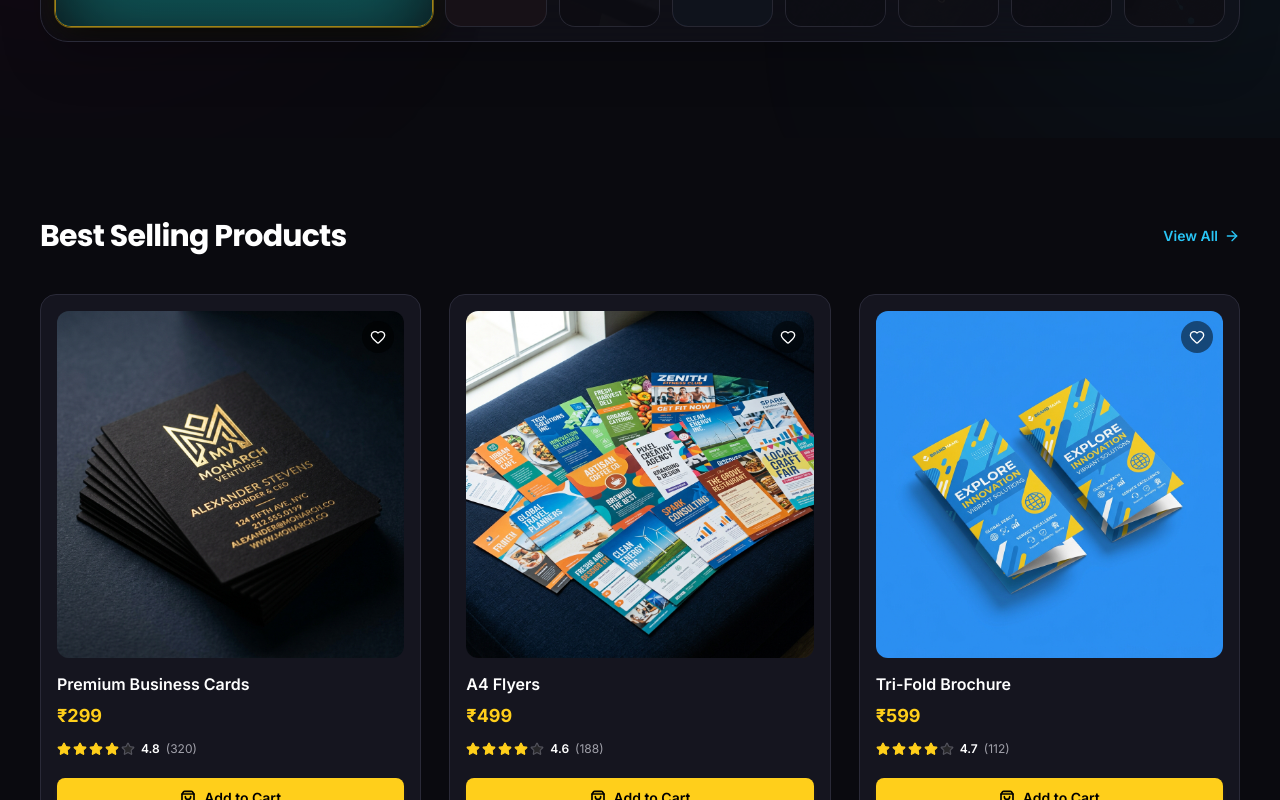
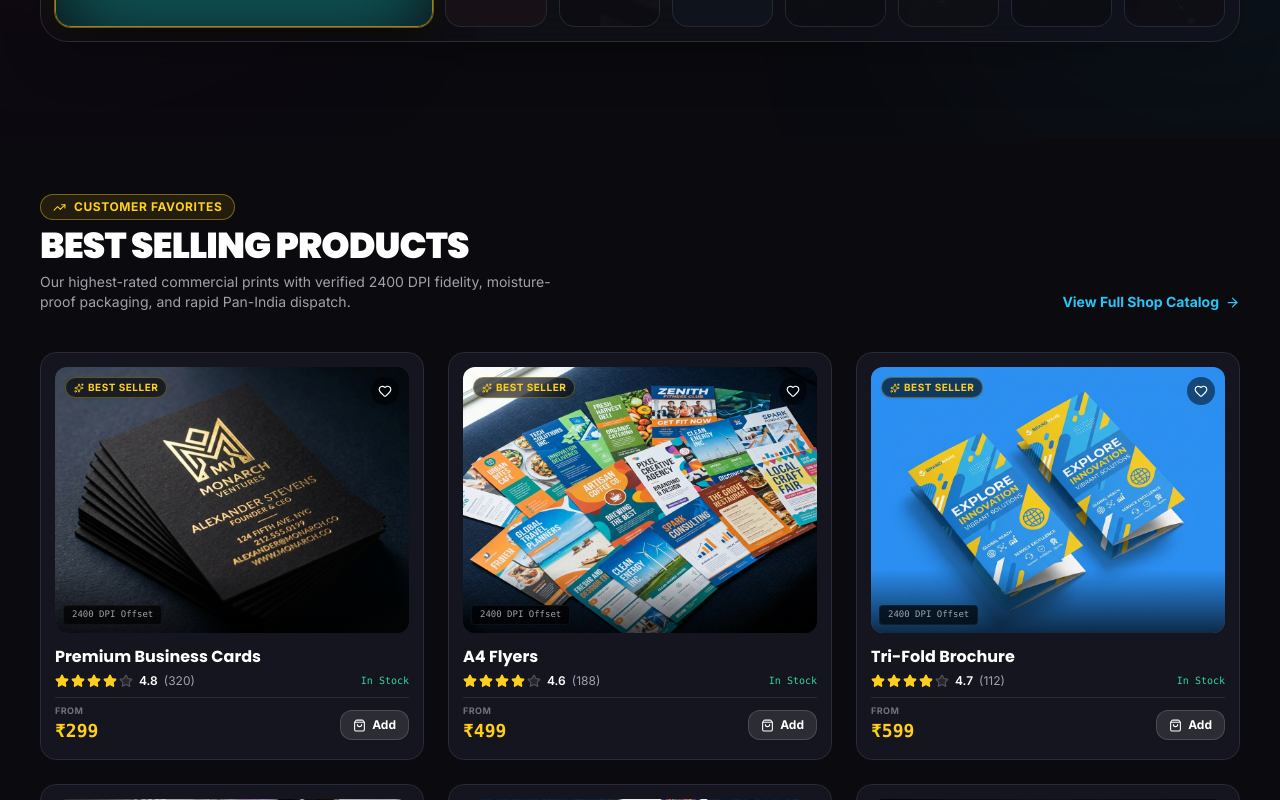
Before and after one commit to MrPrinceSaxena/StarPress, a Next.js app: page / in a window 1280 px wide. Shown: the part 1500-2300 px from the top of the page. Built offline with nearby package versions, Linux system fonts and the light colour scheme.

Commit message:
feat(home): re-polish BestSellers with space-efficient 4:3 cards and inline action row

```diff
--- a/src/components/sections/BestSellers.tsx
+++ b/src/components/sections/BestSellers.tsx
@@ -2,7 +2,7 @@
 
 import React from "react";
 import Link from "next/link";
-import { ArrowRight } from "lucide-react";
+import { ArrowRight, Sparkles, TrendingUp } from "lucide-react";
 import { BEST_SELLERS, ProductItem } from "@/lib/data";
 import ProductCard from "@/components/ui/ProductCard";
 
@@ -12,27 +12,40 @@ export interface BestSellersProps {
 
 export default function BestSellers({ onAddToCart }: BestSellersProps) {
   return (
-    <section className="py-16 md:py-20">
+    <section className="py-14 md:py-18 relative">
       <div className="max-w-[1280px] mx-auto px-6 lg:px-10">
-        {/* Header Row */}
-        <div className="flex items-center justify-between mb-8 md:mb-10">
-          <h2 className="font-display font-bold text-2xl sm:text-3xl text-text-primary tracking-tight">
-            Best Selling Products
-          </h2>
+        {/* Section Header */}
+        <div className="flex flex-col sm:flex-row sm:items-end justify-between gap-4 mb-8 md:mb-10">
+          <div className="space-y-1.5">
+            <div className="inline-flex items-center gap-2 px-3 py-1 rounded-full border border-brand-yellow/40 bg-brand-yellow/10 text-brand-yellow text-xs font-bold uppercase tracking-wider">
+              <TrendingUp size={13} />
+              <span>Customer Favorites</span>
+            </div>
+
+            <h2 className="font-display font-black text-2xl sm:text-3xl lg:text-4xl text-white uppercase tracking-tight">
+              Best Selling Products
+            </h2>
+
+            <p className="text-xs sm:text-sm text-text-secondary max-w-lg leading-relaxed">
+              Our highest-rated commercial prints with verified 2400 DPI fidelity, moisture-proof
+              packaging, and rapid Pan-India dispatch.
+            </p>
+          </div>
+
           <Link
             href="/shop"
-            className="inline-flex items-center gap-1.5 text-sm font-semibold text-brand-cyan hover:text-cyan-300 transition-colors group"
+            className="inline-flex items-center gap-1.5 text-xs sm:text-sm font-bold text-brand-cyan hover:text-cyan-300 transition-colors group shrink-0"
           >
-            <span>View All</span>
+            <span>View Full Shop Catalog</span>
             <ArrowRight
-              size={16}
-              className="group-hover:translate-x-1 transition-transform duration-150"
+              size={15}
+              className="group-hover:translate-x-1 transition-transform duration-200"
             />
           </Link>
         </div>
 
-        {/* 6 Featured Best Selling Products Grid */}
-        <div className="grid grid-cols-1 sm:grid-cols-2 lg:grid-cols-3 gap-6 sm:gap-7">
+        {/* Smart Compact 3×2 Products Grid */}
+        <div className="grid grid-cols-1 sm:grid-cols-2 lg:grid-cols-3 gap-4 sm:gap-5 lg:gap-6">
           {BEST_SELLERS.map((product) => (
             <ProductCard
               key={product.id}
--- a/src/components/ui/ProductCard.tsx
+++ b/src/components/ui/ProductCard.tsx
@@ -3,10 +3,9 @@
 import React, { useState } from "react";
 import Image from "next/image";
 import Link from "next/link";
-import { Heart, ShoppingBag, Check } from "lucide-react";
+import { Heart, ShoppingBag, Check, Sparkles } from "lucide-react";
 import { ProductItem } from "@/lib/data";
 import StarRating from "./StarRating";
-import Button from "./Button";
 import { useCart } from "@/context/CartContext";
 import { useWishlist } from "@/context/WishlistContext";
 
@@ -44,20 +43,32 @@ export default function ProductCard({
   };
 
   return (
-    <div className="group relative flex flex-col bg-bg-surface rounded-2xl border border-border-subtle p-4 transition-all duration-200 hover:-translate-y-1 hover:border-brand-magenta/40 hover:shadow-[0_0_24px_rgba(240,23,156,0.15)]">
-      {/* Product Image Container */}
-      <div className="relative w-full aspect-square rounded-xl overflow-hidden bg-bg-surface-alt mb-3.5">
+    <div className="group relative flex flex-col justify-between bg-bg-surface rounded-2xl border border-border-subtle p-3 sm:p-3.5 transition-all duration-300 hover:-translate-y-1 hover:border-brand-magenta/50 hover:shadow-[0_8px_30px_rgba(240,23,156,0.15)] select-none">
+      {/* 1. Compact Product Image (4:3 Aspect Ratio for Space-Efficiency) */}
+      <div className="relative w-full aspect-[4/3] rounded-xl overflow-hidden bg-bg-surface-alt mb-3">
         <Link href={product.href} className="block w-full h-full relative">
           <Image
             src={product.imageSrc}
             alt={product.name}
             fill
-            sizes="(max-width: 640px) 100vw, (max-width: 1024px) 50vw, 25vw"
-            className="object-cover group-hover:scale-105 transition-transform duration-300"
+            sizes="(max-width: 640px) 100vw, (max-width: 1024px) 50vw, 33vw"
+            className="object-cover group-hover:scale-105 transition-transform duration-500"
           />
         </Link>
 
-        {/* Wishlist Button */}
+        {/* Ambient Dark Gradient on Image Bottom */}
+        <div
+          className="absolute inset-x-0 bottom-0 h-16 bg-gradient-to-t from-black/70 to-transparent pointer-events-none"
+          aria-hidden="true"
+        />
+
+        {/* Top-Left: Best Seller Badge */}
+        <span className="absolute top-2.5 left-2.5 inline-flex items-center gap-1 px-2 py-0.5 rounded-full bg-black/60 backdrop-blur-md border border-brand-yellow/30 text-[9px] sm:text-[10px] font-bold text-brand-yellow uppercase tracking-wider shadow-sm">
+          <Sparkles size={10} />
+          <span>Best Seller</span>
+        </span>
+
+        {/* Top-Right: Wishlist Button */}
         <button
           type="button"
           onClick={handleWishlistToggle}
@@ -66,63 +77,84 @@ export default function ProductCard({
               ? `Remove ${product.name} from wishlist`
               : `Add ${product.name} to wishlist`
           }
-          className={`absolute top-2.5 right-2.5 w-8 h-8 rounded-full flex items-center justify-center backdrop-blur-md transition-all duration-200 focus-visible:ring-2 focus-visible:ring-brand-yellow ${
+          className={`absolute top-2.5 right-2.5 w-7 h-7 rounded-full flex items-center justify-center backdrop-blur-md transition-all duration-200 focus-visible:ring-2 focus-visible:ring-brand-yellow ${
             isWishlisted
               ? "bg-brand-magenta text-white scale-110 shadow-lg shadow-brand-magenta/30"
               : "bg-black/50 text-white hover:bg-black/80 hover:text-brand-magenta"
           }`}
         >
           <Heart
-            size={16}
+            size={14}
             className={`transition-all duration-200 ${
               isWishlisted ? "fill-white text-white" : ""
             }`}
           />
         </button>
+
+        {/* Bottom-Left Print Spec Pill */}
+        <span className="absolute bottom-2 left-2 text-[9px] font-mono font-medium px-2 py-0.5 rounded bg-black/70 backdrop-blur-md text-text-secondary border border-white/5">
+          2400 DPI Offset
+        </span>
       </div>
 
-      {/* Product Info */}
-      <div className="flex-1 flex flex-col justify-between">
+      {/* 2. Content Info & Inline Bottom Row */}
+      <div className="flex-1 flex flex-col justify-between space-y-2">
+        {/* Title */}
         <div>
-          <Link href={product.href}>
-            <h3 className="text-base font-semibold text-text-primary group-hover:text-brand-yellow transition-colors line-clamp-1 mb-1.5">
+          <Link href={product.href} className="block">
+            <h3 className="font-display font-bold text-sm sm:text-base text-white group-hover:text-brand-yellow transition-colors line-clamp-1">
               {product.name}
             </h3>
           </Link>
 
-          {/* Price */}
-          <div className="text-lg font-bold text-brand-yellow mb-2">
-            ₹{product.price}
-          </div>
-
-          {/* Star Rating */}
-          <div className="mb-4">
+          {/* Star Rating Strip */}
+          <div className="flex items-center justify-between text-xs mt-1">
             <StarRating
               rating={product.rating}
               reviewCount={product.reviewCount}
+              size="sm"
             />
+            <span className="text-[10px] font-mono text-emerald-400 font-medium">
+              In Stock
+            </span>
           </div>
         </div>
 
-        {/* Add to Cart Button */}
-        <Button
-          variant="primary"
-          size="md"
+        {/* 3. Smart Merged Footer Row (Price + Quick-Add Button) */}
+        <div className="pt-2 border-t border-border-subtle flex items-center justify-between gap-2">
+          <div>
+            <span className="text-[9px] uppercase font-bold tracking-wider text-text-muted block leading-none mb-0.5">
+              From
+            </span>
+            <div className="font-mono font-black text-base sm:text-lg text-brand-yellow leading-tight">
+              ₹{product.price.toLocaleString("en-IN")}
+            </div>
+          </div>
+
+          {/* Inline Quick Add Button */}
+          <button
+            type="button"
             onClick={handleAddToCart}
-          className="w-full justify-center !text-sm !py-2.5"
+            aria-label={`Add ${product.name} to cart`}
+            className={`inline-flex items-center gap-1.5 px-3 py-1.5 rounded-xl text-xs font-bold transition-all duration-200 shadow-sm shrink-0 ${
+              isAdded
+                ? "bg-brand-yellow text-black"
+                : "bg-white/10 hover:bg-brand-yellow hover:text-black text-white border border-white/15 hover:border-brand-yellow active:scale-95"
+            }`}
           >
             {isAdded ? (
               <>
-              <Check size={16} className="text-black stroke-[3]" />
-              <span>Added!</span>
+                <Check size={13} className="text-black stroke-[3]" />
+                <span>Added</span>
               </>
             ) : (
               <>
-              <ShoppingBag size={16} className="text-black stroke-[2.5]" />
-              <span>Add to Cart</span>
+                <ShoppingBag size={13} />
+                <span>Add</span>
               </>
             )}
-        </Button>
+          </button>
+        </div>
       </div>
     </div>
   );
```
Lines whose indentation alone changed are shown as unchanged.
